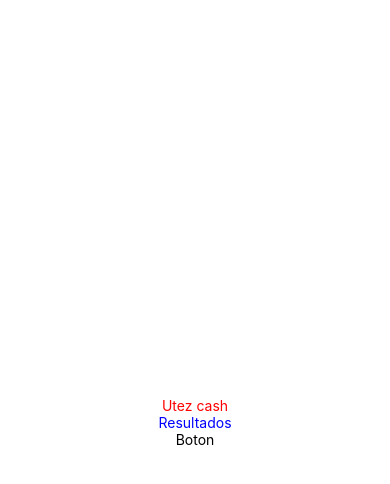
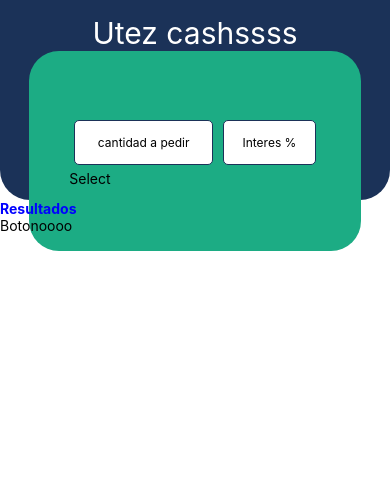
Before and after one commit to EmilianoChofis/utezcash, a React Native app: screen / in a window 390 px wide. Shown: the top 484 px of the page. Built offline with nearby package versions, Linux system fonts and the light colour scheme.

Commit message:
commit n3: componente Form

```diff
--- a/App.js
+++ b/App.js
@@ -1,18 +1,22 @@
-import { StatusBar } from 'expo-status-bar';
-import { StyleSheet, Text, View } from 'react-native';
+import {StatusBar, SafeAreaView, StyleSheet, Text, View} from 'react-native';
+import colors from './src/utils/colors'
+import Form from "./src/components/form";
 
 export default function App() {
   return (
-    <View style={styles.container}>
-      {/*<StatusBar barStyle={'dark-content'}></StatusBar>*/}
+    <View>
+      <StatusBar style={'light-content'}></StatusBar>
      <View>
-       <Text style={{color:"red"}}>Utez cash</Text>
+       <SafeAreaView style={styles.safeArea}>
+         <Text style={styles.titleApp}>Utez cashssss</Text>
+           <Form/>
+       </SafeAreaView>
      </View>
       <View>
-        <Text style={styles.resultados}>Resultados</Text>
+        <Text style={[styles.resultados, {fontWeight:"bold"}]}>Resultados</Text>
       </View>
       <View>
-        <Text>Boton</Text>
+        <Text>Botonoooo</Text>
       </View>
     </View>
   );
@@ -27,5 +31,19 @@ const styles = StyleSheet.create({
   },
   resultados:{
     color:"blue"
-  }
+  },
+    safeArea:{
+        backgroundColor: colors.kosako,
+        height: 200,
+        alignItems: "center",
+        width: "100%",
+        borderBottomLeftRadius: 30,
+        borderBottomRightRadius: 30
+    },
+    titleApp:{
+        color: "white",
+        fontSize:30,
+        fontWeight: "bond",
+        marginTop: 15
+    }
 });
--- /dev/null
+++ b/src/components/form.js
@@ -0,0 +1,41 @@
+import React from "react";
+import {Text, TextInput, View, StyleSheet} from "react-native";
+import colors from "../utils/colors";
+export default function Form(){
+    return(
+       <View style={estilitos.viewForm}>
+           <View style={estilitos.viewInputs}>
+                <TextInput placeholder="cantidad a pedir" keyboardType="numeric" style={estilitos.input}/>
+               <TextInput placeholder="Interes %" keyboardType="numeric" style={[estilitos.input, {width: "40%"}]}/>
+           </View>
+           <Text>Select</Text>
+       </View>
+    )
+}
+const estilitos= StyleSheet.create({
+    viewForm:{
+        bottom: 0,
+        width: "85%",
+        paddingHorizontal: 40,
+        backgroundColor: colors.meLoMuerde,
+        borderRadius: 30,
+        height: 200,
+        justifyContent: "center"
+    },
+    viewInputs: {
+        flexDirection: "row",
+
+    },
+    input:{
+        fontSize: 12,
+        backgroundColor: "white",
+        borderWidth: 1,
+        borderColor: colors.kosako,
+        borderRadius: 5,
+        width: "60%",
+        height: 45,
+        textAlign: "center",
+        margin: 5,
+        //position: "absolute"
+    }
+})
--- /dev/null
+++ b/src/utils/colors.js
@@ -0,0 +1,6 @@
+
+
+export default {
+    kosako:"#1b3258",
+    meLoMuerde: "#1cac84"
+}
```
Also changed, not shown: 1 other file (tests, documents, lock files or other folders).
